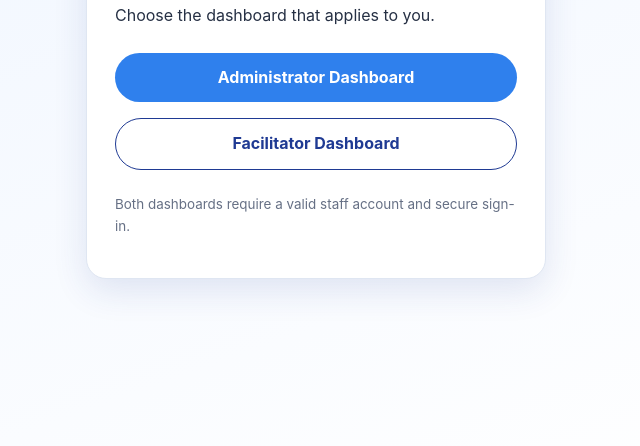
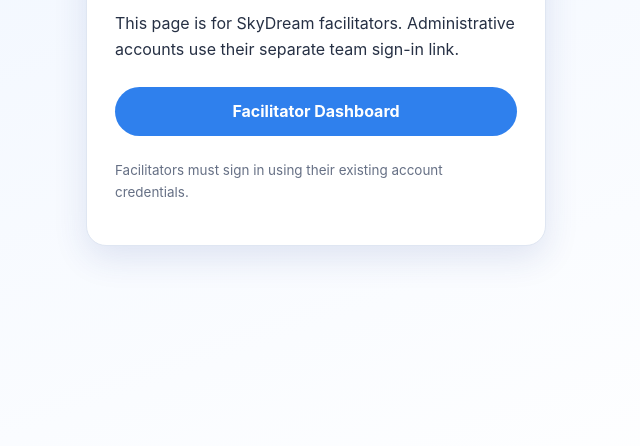
Before and after one commit to bismarkowusu1696-creator/sky-dream-academy, a plain HTML site: page staff.html in a window 1280 px wide. Shown: the part 354-800 px from the top of the page, without its empty margins (324-964 px from the left). Drawn offline with Linux system fonts and the light colour scheme.

Commit message:
Retire public admin entry and route authorized staff through unlisted team portal

```diff
--- a/staff.html
+++ b/staff.html
@@ -14,12 +14,11 @@
   <div class="login-card">
     <div class="brand"><img src="logo.png" alt="SkyDream logo"><span>SkyDream Staff Access</span></div>
     <h1>Staff portal</h1>
-    <p>This area is for authorized SkyDream staff only. Choose the dashboard that applies to you.</p>
+    <p>This page is for SkyDream facilitators. Administrative accounts use their separate team sign-in link.</p>
     <div class="grid staff-choice-grid">
-      <a class="btn btn-primary" href="admin.html">Administrator Dashboard</a>
-      <a class="btn btn-outline" href="facilitator.html">Facilitator Dashboard</a>
+      <a class="btn btn-primary" href="facilitator.html">Facilitator Dashboard</a>
     </div>
-    <p class="hint mt-24">Both dashboards require a valid staff account and secure sign-in.</p>
+    <p class="hint mt-24">Facilitators must sign in using their existing account credentials.</p>
   </div>
 </div>
 </body>
```
